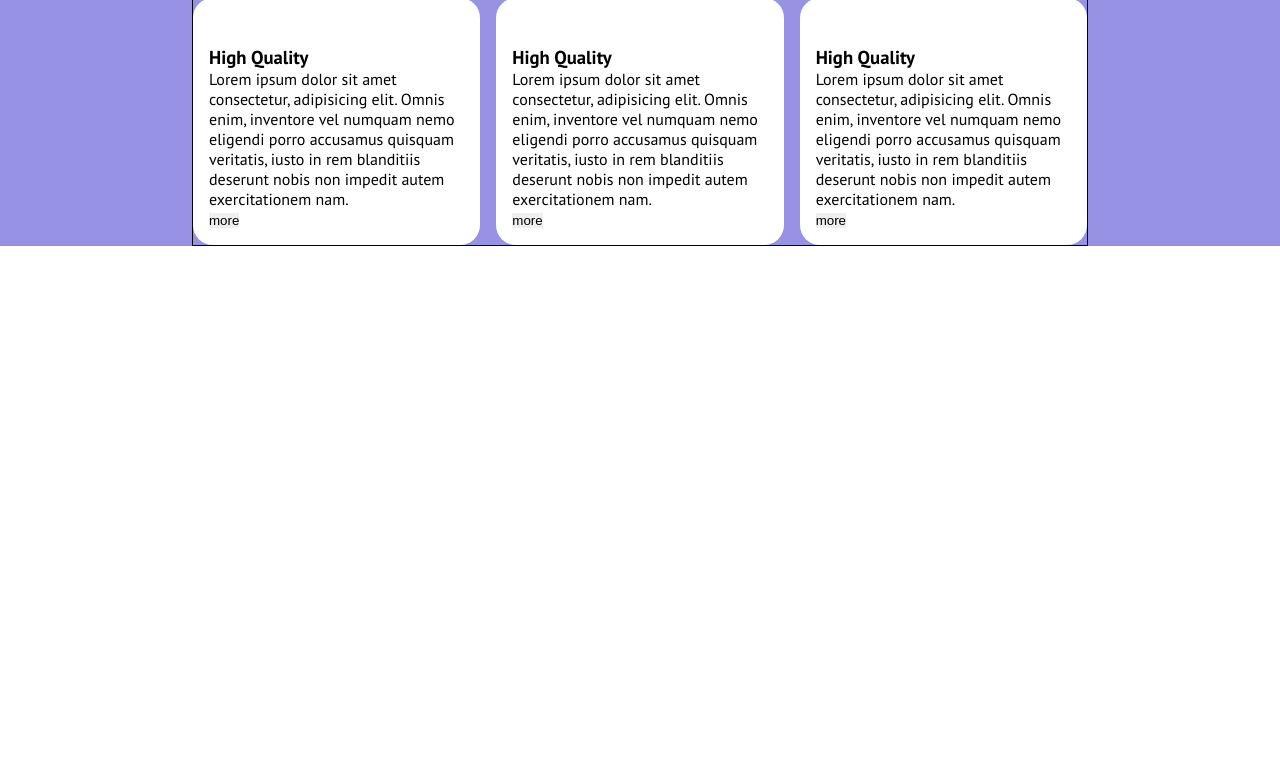
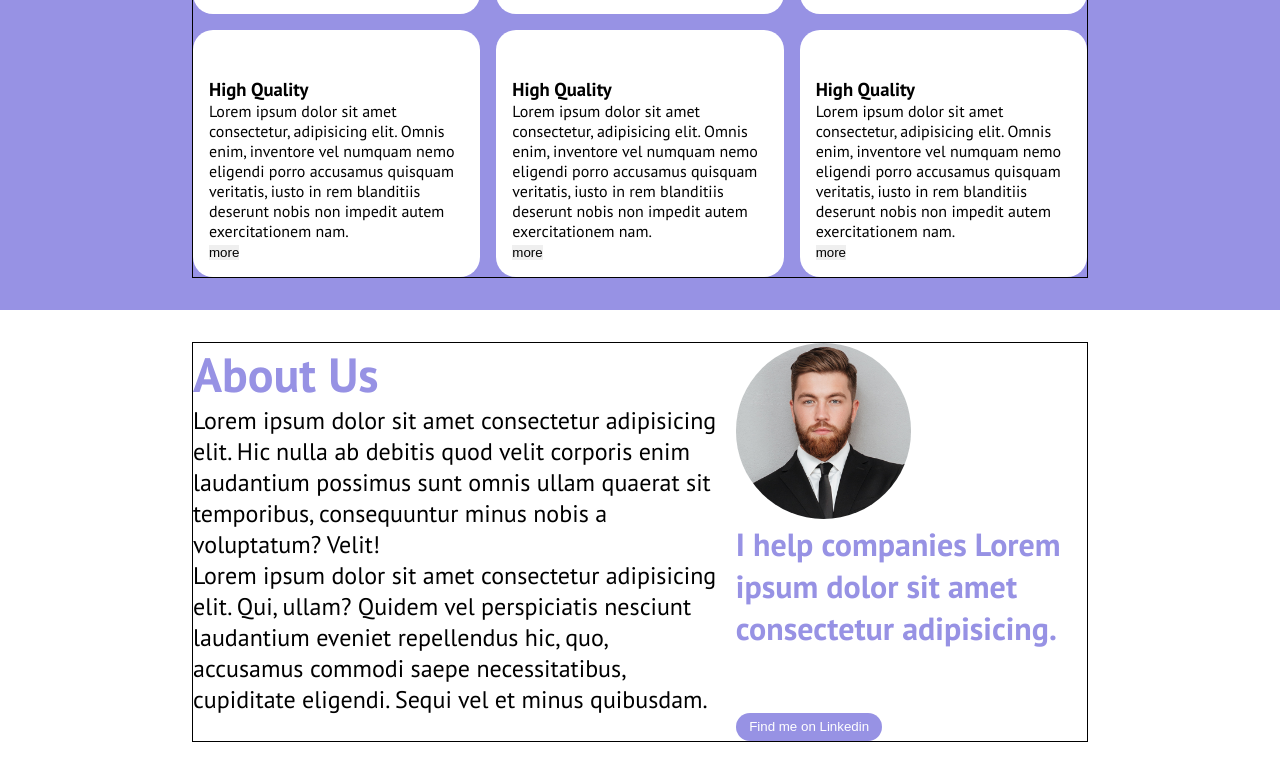
Before and after one commit to reistence/htmlcss-responsive-layout, a plain HTML site: page index.html in a window 1280 px wide. Shown: the part 2899-3673 px from the top of the page. Before the commit the page ends 3145 px from the top, so only its background shows below. Drawn offline with Linux system fonts and the light colour scheme.

Commit message:
section5 layout implemented

```diff
--- a/css/style.css
+++ b/css/style.css
@@ -125,7 +125,7 @@ header {
 }
 .partner img {
   border-radius: 50%;
-  width: 100%;
+
   height: 30vw;
 }
 .partner-name {
@@ -135,6 +135,7 @@ header {
 /* SECTION 4 BENEFITS */
 #benefits {
   background-color: #9792e4;
+  padding: 2em 0;
 }
 #benefits .container h2 {
   color: white;
@@ -146,6 +147,36 @@ header {
   padding: 1em;
   margin: 0 auto;
   margin-bottom: 2em;
+}
+
+/* SECTION 5 ABOUT */
+#about {
+  padding: 2em 0;
+}
+#about h2 {
+  color: #9792e4;
+  font-size: 3rem;
+}
+.about-left {
+  line-height: 3rem;
+  font-size: 1.5rem;
+}
+.about-img {
+  width: 50%;
+}
+.about-img img {
+  border-radius: 50%;
+}
+.about-right h3 {
+  font-size: 2rem;
+  color: #9792e4;
+  margin-bottom: 2em;
+}
+.about-right button {
+  background-color: #9792e4;
+  padding: 0.5em 1em;
+  border-radius: 20px;
+  color: white;
 }
 
 /* TABLET */
@@ -182,6 +213,20 @@ header {
   .benefit-card {
     width: calc(100% / 2 - 0.5em);
     margin: 0;
+  }
+
+  /* SECTION 5 ABOUT */
+
+  .about-wrapper {
+    display: flex;
+    gap: 1em;
+  }
+  .about-left {
+    width: 60%;
+    line-height: normal;
+  }
+  .about-right {
+    width: 40%;
   }
 }
 
--- a/index.html
+++ b/index.html
@@ -201,6 +201,7 @@
         </div>
       </section>
       <!-- /SECTION 3 TESTIMONIALS -->
+      <!-- SECTION 4 BENEFITS -->
       <section id="benefits">
         <div class="container">
           <h2>Benefits of working with us</h2>
@@ -274,7 +275,42 @@
           </div>
         </div>
       </section>
-      <section id="about"></section>
+      <!-- /SECTION 4 BENEFITS -->
+      <!-- SECTION 5 ABOUT -->
+      <section id="about">
+        <div class="container">
+          <div class="about-wrapper">
+            <div class="about-left">
+              <h2>About Us</h2>
+              <p>
+                Lorem ipsum dolor sit amet consectetur adipisicing elit. Hic
+                nulla ab debitis quod velit corporis enim laudantium possimus
+                sunt omnis ullam quaerat sit temporibus, consequuntur minus
+                nobis a voluptatum? Velit!
+              </p>
+              <p>
+                Lorem ipsum dolor sit amet consectetur adipisicing elit. Qui,
+                ullam? Quidem vel perspiciatis nesciunt laudantium eveniet
+                repellendus hic, quo, accusamus commodi saepe necessitatibus,
+                cupiditate eligendi. Sequi vel et minus quibusdam.
+              </p>
+            </div>
+            <div class="about-right">
+              <div class="about-img">
+                <img src="img/about.jpg" alt="" />
+              </div>
+              <h3>
+                I help companies Lorem ipsum dolor sit amet consectetur
+                adipisicing.
+              </h3>
+              <button>
+                <a href="">Find me on Linkedin</a>
+              </button>
+            </div>
+          </div>
+        </div>
+      </section>
+      <!-- /SECTION 5 ABOUT -->
       <section id="get-started"></section>
     </main>
     <!-- /MAIN -->
```
